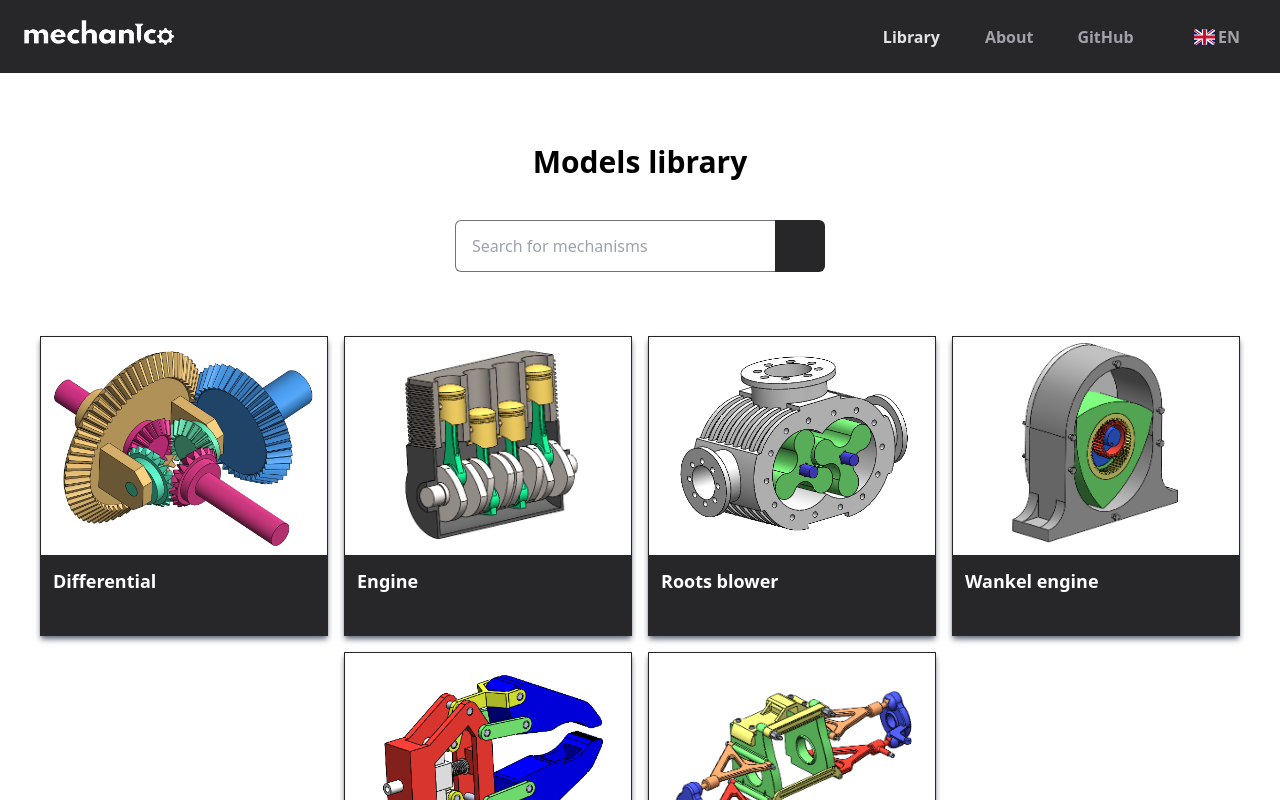
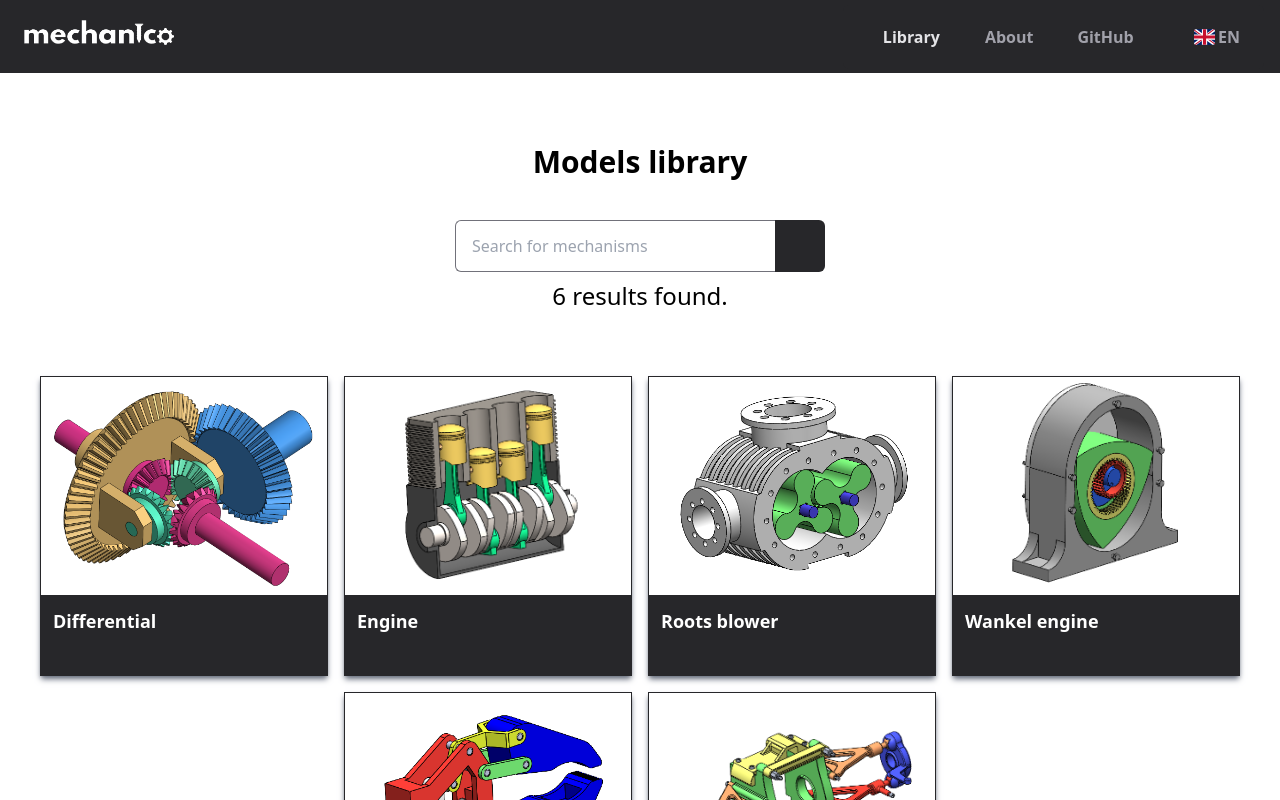
Before and after one commit to S4mst3r25/mechanico, a React (Vite) app: page /library in a window 1280 px wide. Shown: the top 800 px of the page. Built offline with nearby package versions, Linux system fonts and the light colour scheme; some icons are missing.

Commit message:
Add search result text
Co-authored-by: S4mst3r25 <S4mst3r25@users.noreply.github.com>

```diff
--- a/src/assets/translations/translationBG.json
+++ b/src/assets/translations/translationBG.json
@@ -37,5 +37,13 @@
                 "description": "Има опит с React и SolidWorks. Работи по приложна логика и 3D модели."
             }
         }
+    },
+    "search": {
+        "placeholder": "Търсене на механизми",
+        "results": {
+            "noResults": "Няма намерени резултати.",
+            "singleResult":"1 намерен резултат.",
+            "multiResult": " намерени резултата."
+        }
     }
 }
--- a/src/assets/translations/translationEN.json
+++ b/src/assets/translations/translationEN.json
@@ -37,5 +37,13 @@
                 "description": "Has experience with React & SolidWorks. Works on app logic & 3D models."
             }
         }
+    },
+    "search": {
+        "placeholder": "Search for mechanisms",
+        "results": {
+            "noResults": "No results found.",
+            "singleResult": "1 result found.",
+            "multiResult": " results found."
+        }
     }
 }
--- a/src/routes/Library.jsx
+++ b/src/routes/Library.jsx
@@ -37,7 +37,7 @@ function SearchBar({ searchList, filteredList }) {
     return (
         <>
             <div className="w-max flex">
-                <input value={searchInput} onChange={e => setSearchInput(e.target.value)} type="text" placeholder="Search for mechanisms" className="border border-r-0 border-zinc-500 h-[52px] px-4 rounded-bl-md rounded-tl-md w-80"></input>
+                <input value={searchInput} onChange={e => setSearchInput(e.target.value)} type="text" placeholder={t('search.placeholder')} className="border border-r-0 border-zinc-500 h-[52px] px-4 rounded-bl-md rounded-tl-md w-80"></input>
                 <button onClick={() => { searchLibrary(searchInput, searchList) }} className="bg-zinc-800 rounded-br-md rounded-tr-md px-3 hover:bg-zinc-700 transition group">
                     <span className="flex items-center">
                         <Icon size="26px">
@@ -52,7 +52,7 @@ function SearchBar({ searchList, filteredList }) {
 
 export default function Library() {
     const { t, i18n } = useTranslation()
-    const [resultsFoundNumber, setResultsFoundNumber] = useState(0)
+    const [result, setResult] = useState("")
 
     const fullModelList = [
         {
@@ -86,6 +86,7 @@ export default function Library() {
 
 
     const [filteredModelList, setFilteredModelList] = useState([...fullModelList])
+    let resultsFoundNumber = filteredModelList.length
 
     const [Cards, setCards] = useState([
         fullModelList.map((model) => {
@@ -97,9 +98,17 @@ export default function Library() {
         })
     ])
 
+    useEffect(() => {
+        resultsFoundNumber = filteredModelList.length
+        switch (resultsFoundNumber) {
+            case 0: setResult('search.results.noResults'); break
+            case 1: setResult('search.results.singleResult'); break
+            default: setResult('search.results.multiResult')
+        }
+    }, [filteredModelList])
+
     //Re-render cards when filtered list updates
     useEffect(() => {
-        setResultsFoundNumber(filteredModelList.length)
         setCards([
             filteredModelList.map((model) => {
                 return (
@@ -117,7 +126,6 @@ export default function Library() {
             filteredModelList.map((model) => {
                 return (
                     <>
-                    {resultsFoundNumber == 1 ? console.log("1 result found") : <h1>{resultsFoundNumber} results found</h1>}
                         <Card key={model.modelId} img={model.img} name={t(model.name)} modelId={model.modelId} />
                     </>
                 )
@@ -135,11 +143,13 @@ export default function Library() {
             <h1 className="font-bold text-3xl mt-36 text-center">{t('library.title')}</h1>
             <div className="flex justify-center mt-10">
                 <SearchBar searchList={fullModelList} filteredList={setNewFilteredList} />
+
             </div>
             <Suspense fallback={<LoadingScreen />}>
                 <div className="m-auto">
+                    <h1 className='text-center mt-2 text-2xl'>{resultsFoundNumber <=1 ? t(result) : resultsFoundNumber + t(result)}</h1>
                     <div className="flex flex-wrap mt-16 gap-4 justify-center mb-14">
-                       {filteredModelList == "" ? <h1 className="text-2xl">No results</h1> : Cards}
+                        {Cards}
                     </div>
                 </div>
             </Suspense>
```
